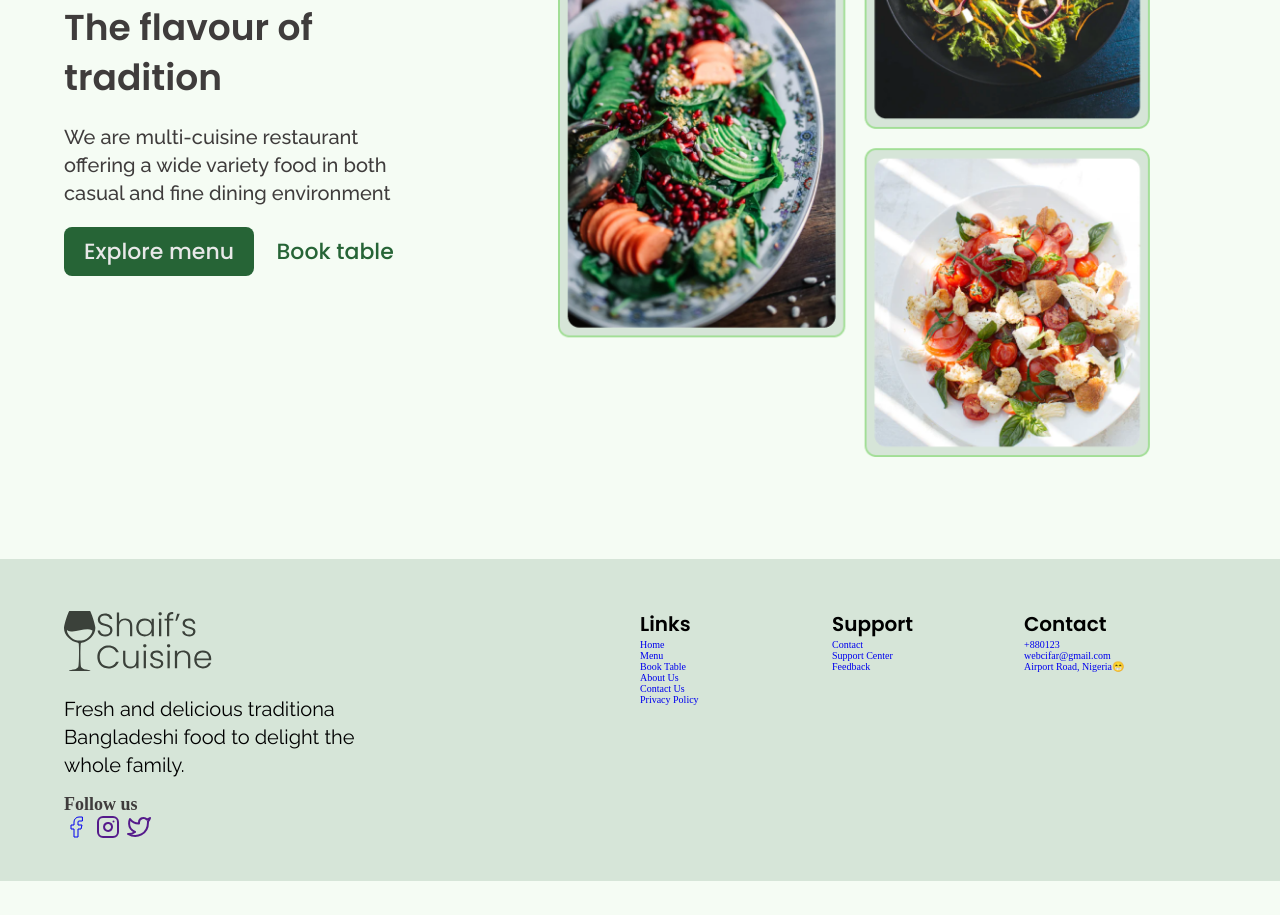
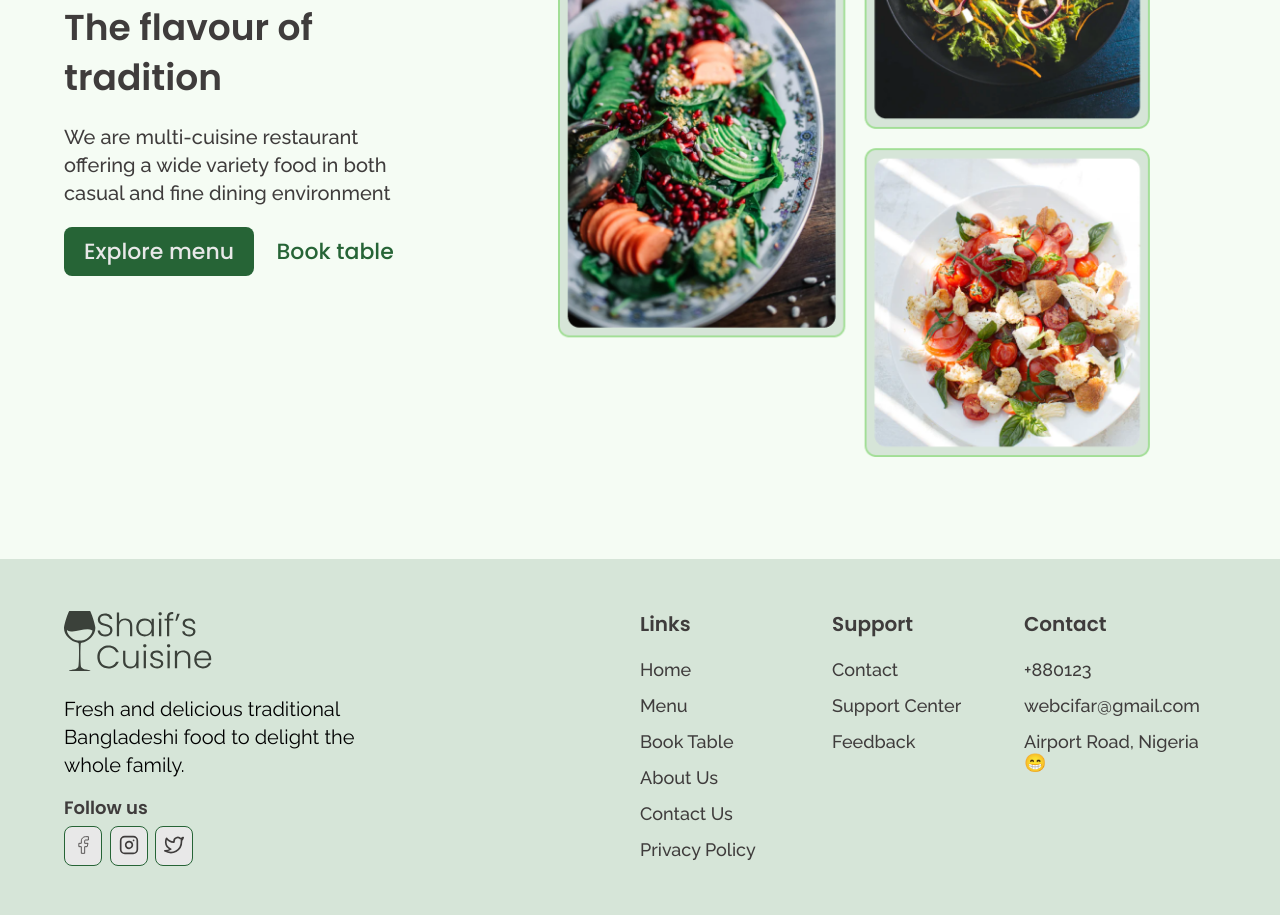
Before and after one commit to wolecodes/Shaif-sCuisineClone, a website built with Vite: page index.html in a window 1280 px wide. Shown: the part 369-1284 px from the top of the page. Before the commit the page ends 1250 px from the top, so only its background shows below. Built offline with nearby package versions, Linux system fonts and the light colour scheme.

Commit message:
fix  footer styles not adding due to typo in class selector and added footer styles

```diff
--- a/css/component.css
+++ b/css/component.css
@@ -114,9 +114,10 @@ footer{
     margin-bottom: 1.5rem;
 }
 .footer__socials__heading{
-    font-family: Popins;
+    font-family: Poppins;
     font-size: 1.8rem;
     color: var(--black-2);
+    margin-bottom: 0.5rem;
 }
 
 .footer__socials__list li{
@@ -124,13 +125,7 @@ footer{
     list-style: none;
     margin-right: 0.5rem;
 }
-.footer__socials a {
-	padding: 0.5rem 0.8rem;
-	background-color: var(--white-1);
-	border: 1px solid var(--green2);
-	border-radius: 8px;
-    color: var(--black-2);
-}
+
 .footer__socails svg {
     width: 20px;
 }
@@ -141,6 +136,26 @@ footer{
     flex: 1;
 
 }
-.footer__text_title{
+.footer__socials svg{
+    width: 20px;
+}
+.footer__socials a{
+    padding: 0.6rem 0.8rem;
+    background: var(--white-1);
+    border: 1px solid var(--green1);
+    border-radius: 8px;
+    color: var(--black-2);
+}
+.footer__text__title{
     font-size: 2rem;
+    font-weight: 600;
+    color: var(--black-2);
+    margin-bottom: 2rem;
 }
+.footer__link a{
+    font-family: Raleway;
+    font-size: 1.8rem;
+    font-weight: 500;
+    color: var(--black-2);
+    margin-bottom: 1.5rem;
+}
--- a/index.html
+++ b/index.html
@@ -8,7 +8,6 @@
   <link rel="stylesheet" href="css//globalStyles.css">
   <link rel="stylesheet" href="css//component.css">
   <link rel="stylesheet" href="css/home.css">
-  <link rel="stylesheet" href="css/reset.css">
 </head>
 <body>
   <!--- Navigation section-->
@@ -96,8 +95,8 @@
         <div class="footer__logo">
           <img src="assets/logo.svg" alt="Shaif's logo">
         </div>
-        <p class="footer__desc">Fresh and delicious traditiona Bangladeshi food to delight the whole family.</p>
-        <div class="footer_socials">
+        <p class="footer__desc">Fresh and delicious traditional Bangladeshi food to delight the whole family.</p>
+        <div class="footer__socials">
           <h2 class="footer__socials__heading">Follow us</h2>
           <ol class="footer__socials__list">
             <li><a href="#"><svg
@@ -144,7 +143,7 @@
         </div>
       </div>
         <div class="footer__col2">
-          <h3 class="footer__text_title">Links</h3>
+          <h3 class="footer__text__title">Links</h3>
           <ol class="footer__link">
             <li><a href="index.html">
               Home
@@ -157,7 +156,7 @@
           </ol>
         </div>
         <div class="footer__col3">
-          <h3 class="footer__text_title">Support</h3>
+          <h3 class="footer__text__title">Support</h3>
           <ol class="footer__link">
             <li><a href="index.html">Contact
             </a></li>
@@ -166,7 +165,7 @@
           </ol>
         </div>
         <div class="footer__col4">
-          <h3 class="footer__text_title">Contact</h3>
+          <h3 class="footer__text__title">Contact</h3>
           <ol class="footer__link">
             <li><a href="index.html">+880123</a></li>
             <li><a href="#">webcifar@gmail.com</a></li>
```
